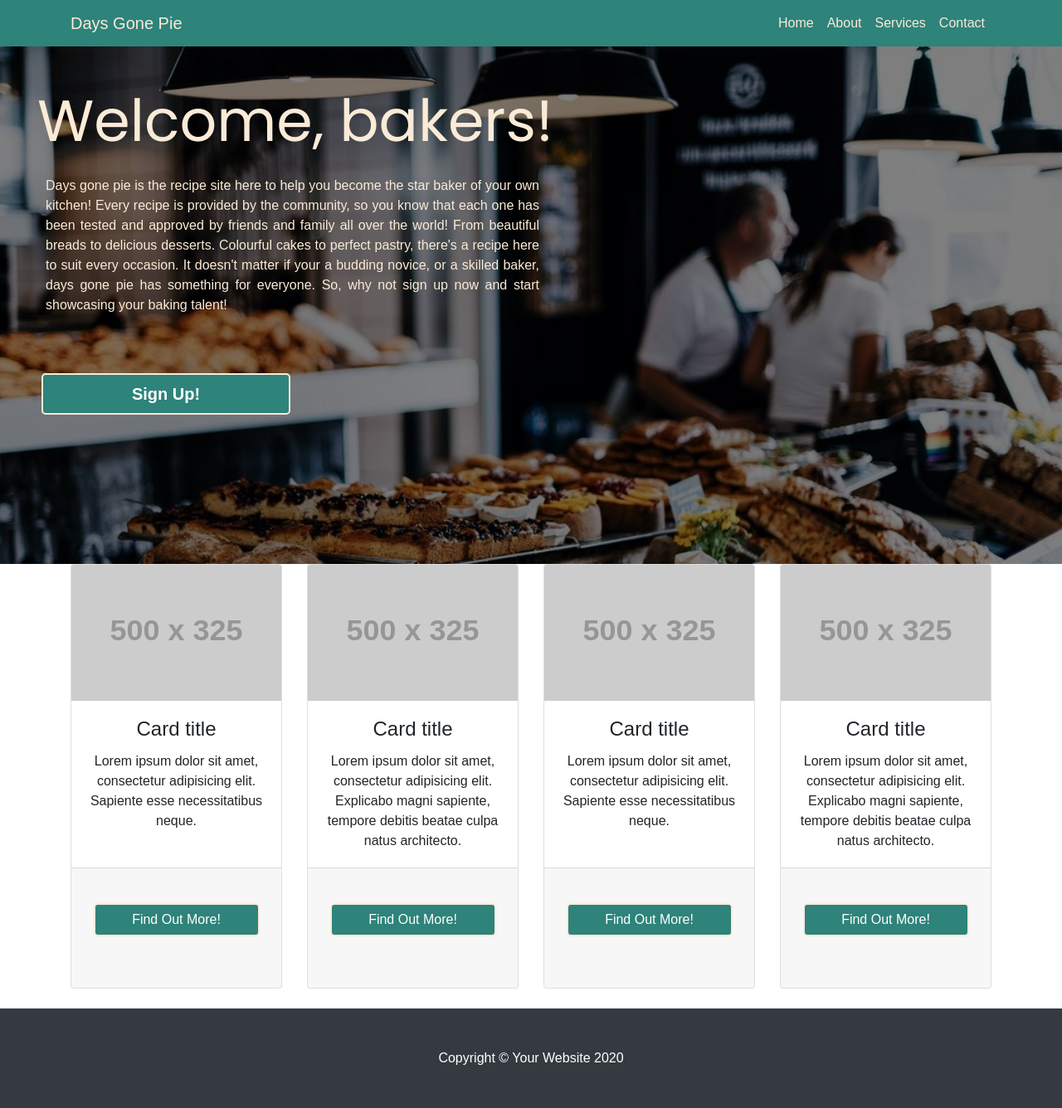
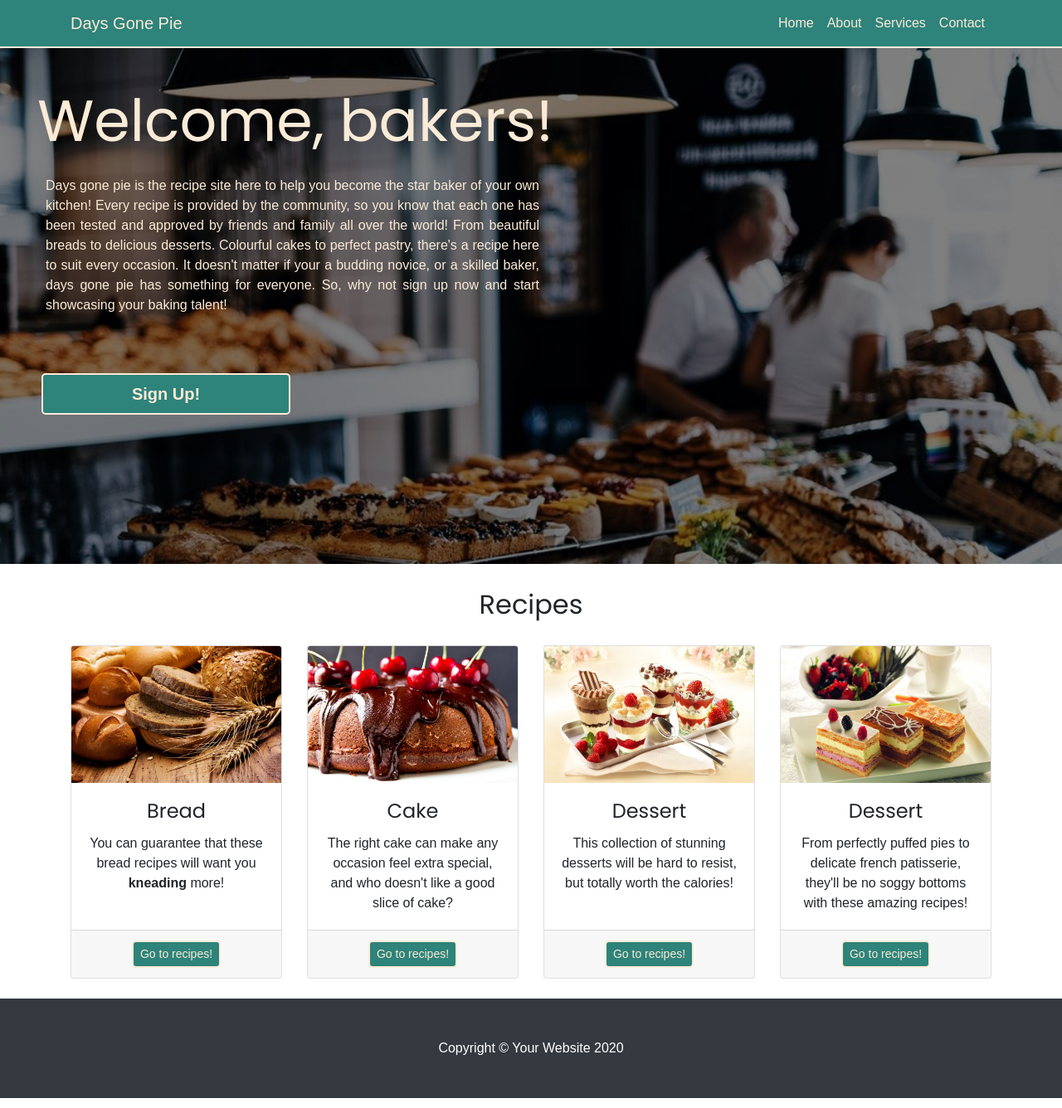
Before and after one commit to bicks79/DaysGonePie, a Flask app: page / in a window 1280 px wide. Shown: the whole page at 83% size. Run offline with Flask 2, Linux system fonts and the light colour scheme; grey boxes labelled with a size stand in for pictures from a placeholder-image service; some libraries are stand-ins or nearby versions.

Commit message:
addition, modify - see readme.md document 04

```diff
--- a/static/css/heroic-features.css
+++ b/static/css/heroic-features.css
@@ -14,14 +14,32 @@ body {
 /*--------------------------------------------------Navbar*/
 .navbar {
     background-color: #2e837a;
+    border-bottom: 2px solid antiquewhite;
 }
 
 .navbar-brand {
     color: antiquewhite;
 }
 
+.navbar-brand:hover {
+    color: black;
+}
+
 .nav-link {
     color: antiquewhite;
+}
+
+.nav-link:hover {
+    color: black;
+}
+
+.navbar-toggler-icon {
+    display: inline;
+    color: antiquewhite;
+}
+
+#navbarResponsive {
+    text-align: center;
 }
 
 /*--------------------------------------------------Jumbotron Header*/
@@ -67,9 +85,13 @@ body {
 
 /*Sign Up Button*/
 .btn {
+    color: antiquewhite;
     background-color: #2e837a;
     border: 2px solid antiquewhite;
     border-radius: 5px;
+}
+
+.btn-signup {
     width: 200px;
     margin-top: 30px;
     margin-bottom: 50px;
@@ -77,6 +99,19 @@ body {
 
 .signup {
     text-align: center;
+}
+
+/*--------------------------------------------------Page Content - Home Page*/
+/*Features Header*/
+.recipes-header {
+    font-family: 'Poppins', sans-serif;
+    text-align: center;
+    margin: 30px 0px;
+}
+
+/*Page Features*/
+.card-body .card-title {
+    font-family: 'Poppins', sans-serif;
 }
 
 /*--------------------------------------------------Media Queries min-width 576px*/
@@ -97,18 +132,20 @@ body {
 
 
 /*--------------------------------------------------Media Queries min-width 768px*/
+/*Navbar*/
+@media screen and (min-width: 768px) {
+#navbarResponsive {
+    text-align: right;
+}
 
+}
 
 
 /*--------------------------------------------------Media Queries min-width 992px*/
-
-
-
-/*--------------------------------------------------Media Queries min-width 1200px*/
 /*Jumbotron*/
-@media screen and (min-width: 1200px) {
+@media screen and (min-width: 992px) {
 .container-jumbotron {
-    height: 85vh;
+    height: 50vh;
 }
 
 .jumbotron-header {
@@ -134,5 +171,14 @@ body {
     margin-left: 25px;
 }
 
+}
+
+/*--------------------------------------------------Media Queries min-width 1200px*/
+/*Jumbotron*/
+@media screen and (min-width: 1200px) {
+.container-jumbotron {
+    height: 85vh;
+}
+
 
 }
--- a/templates/base.html
+++ b/templates/base.html
@@ -3,6 +3,7 @@
 <head>
     <meta charset="UTF-8">
     <meta name="viewport" content="width=device-width, initial-scale=1.0">
+    <script src="https://kit.fontawesome.com/f07371f622.js" crossorigin="anonymous"></script>
     <link rel="stylesheet" href="{{ url_for('static', filename='vendor/bootstrap/css/bootstrap.min.css') }}">
     <link rel="stylesheet" href="{{ url_for('static', filename='css/heroic-features.css') }}">
     <title>Days Gone Pie</title>
@@ -11,9 +12,12 @@
 <!-- Navigation -->
 <nav class="navbar navbar-expand-lg fixed-top">
     <div class="container container-navbar">
-        <a class="navbar-brand" href="#">Days Gone Pie</a>
-        <button class="navbar-toggler" type="button" data-toggle="collapse" data-target="#navbarResponsive" aria-controls="navbarResponsive" aria-expanded="false" aria-label="Toggle navigation">
-            <span class="navbar-toggler-icon"></span>
+        <a class="navbar-brand" href="{{ url_for('index') }}">Days Gone Pie</a>
+        <button class="navbar-toggler" type="button" data-toggle="collapse" data-target="#navbarResponsive"
+            aria-controls="navbarResponsive" aria-expanded="false" aria-label="Toggle navigation">
+            <span class="navbar-toggler-icon">
+                <i class="fas fa-bars"></i>
+            </span>
         </button>
         <div class="collapse navbar-collapse" id="navbarResponsive">
             <ul class="navbar-nav ml-auto">
@@ -49,82 +53,84 @@
                 So, why not sign up now and start showcasing your baking talent!
             </p>
             <div class="signup">
-                    <button class="btn btn-primary btn-lg btn-signup"><strong>Sign Up!</strong></button>
+                <button class="btn btn-lg btn-signup"><strong>Sign Up!</strong></button>
             </div>
         </div>
     </div>
 </div>
+
 <!-- Page Content -->
 <div class="container container-fluid container-home">
+
     <!-- Page Features -->
+    <div class="row features-header">
+        <h2 class="col-12 recipes-header">Recipes</h2>
+    </div>
     <div class="row text-center">
         <div class="col-lg-3 col-md-6 mb-4">
             <div class="card h-100">
-                <img class="card-img-top" src="http://placehold.it/500x325" alt="">
+                <img class="card-img-top" src="{{ url_for('static', filename='images/recipe-categories/bread.png') }}" alt="bread">
                 <div class="card-body">
-                    <h4 class="card-title">Card title</h4>
-                    <p class="card-text">Lorem ipsum dolor sit amet,
-                        consectetur adipisicing elit.
-                        Sapiente esse necessitatibus neque.
+                    <h4 class="card-title">Bread</h4>
+                    <p class="card-text">You can guarantee that these bread recipes will want you <strong>kneading</strong> more!
                     </p>
                 </div>
                 <div class="card-footer">
-                    <a href="#" class="btn btn-primary">Find Out More!</a>
+                    <a href="#" class="btn btn-sm btn-recipe">Go to recipes!</a>
                 </div>
             </div>
         </div>
 
         <div class="col-lg-3 col-md-6 mb-4">
             <div class="card h-100">
-                <img class="card-img-top" src="http://placehold.it/500x325" alt="">
+                <img class="card-img-top" src="{{ url_for('static', filename='images/recipe-categories/cake.png') }}" alt="cake">
                 <div class="card-body">
-                    <h4 class="card-title">Card title</h4>
-                    <p class="card-text">Lorem ipsum dolor sit amet, consectetur adipisicing elit.
-                        Explicabo magni sapiente, tempore debitis beatae culpa natus architecto.
+                    <h4 class="card-title">Cake</h4>
+                    <p class="card-text">The right cake can make any occasion feel extra special,
+                    and who doesn't like a good slice of cake?
                     </p>
                 </div>
                 <div class="card-footer">
-                    <a href="#" class="btn btn-primary">Find Out More!</a>
+                    <a href="#" class="btn btn-sm btn-recipe">Go to recipes!</a>
                 </div>
             </div>
         </div>
 
         <div class="col-lg-3 col-md-6 mb-4">
             <div class="card h-100">
-                <img class="card-img-top" src="http://placehold.it/500x325" alt="">
+                <img class="card-img-top" src="{{ url_for('static', filename='images/recipe-categories/dessert.png') }}" alt="dessert">
                 <div class="card-body">
-                    <h4 class="card-title">Card title</h4>
-                    <p class="card-text">Lorem ipsum dolor sit amet,
-                        consectetur adipisicing elit.
-                        Sapiente esse necessitatibus neque.
+                    <h4 class="card-title">Dessert</h4>
+                    <p class="card-text">This collection of stunning desserts will
+                    be hard to resist, but totally worth the calories!
                     </p>
                 </div>
                 <div class="card-footer">
-                    <a href="#" class="btn btn-primary">Find Out More!</a>
+                    <a href="#" class="btn btn-sm btn-recipe">Go to recipes!</a>
                 </div>
             </div>
         </div>
 
         <div class="col-lg-3 col-md-6 mb-4">
             <div class="card h-100">
-                <img class="card-img-top" src="http://placehold.it/500x325" alt="">
+                <img class="card-img-top" src="{{ url_for('static', filename='images/recipe-categories/pastry.png') }}" alt="pastry">
                 <div class="card-body">
-                    <h4 class="card-title">Card title</h4>
-                    <p class="card-text">Lorem ipsum dolor sit amet, consectetur adipisicing elit.
-                        Explicabo magni sapiente, tempore debitis beatae culpa natus architecto.
+                    <h4 class="card-title">Dessert</h4>
+                    <p class="card-text">From perfectly puffed pies to delicate french patisserie,
+                    they'll be no soggy bottoms with these amazing recipes!
                     </p>
                 </div>
                 <div class="card-footer">
-                    <a href="#" class="btn btn-primary">Find Out More!</a>
+                    <a href="#" class="btn btn-sm btn-recipe">Go to recipes!</a>
                 </div>
             </div>
         </div>
 
     </div>
-    <!-- /.row -->
+    <!-- /.Page Features -->
 
 </div>
-<!-- /.container -->
+<!-- /.Page Content -->
 
 <!-- Footer -->
 <footer class="py-5 bg-dark">
```
Also changed, not shown: static/images/recipe-categories/bread.png (added), static/images/recipe-categories/cake.png (added), static/images/recipe-categories/dessert.png (added), static/images/recipe-categories/pastry.png (added). Lines whose indentation alone changed are shown as unchanged.
